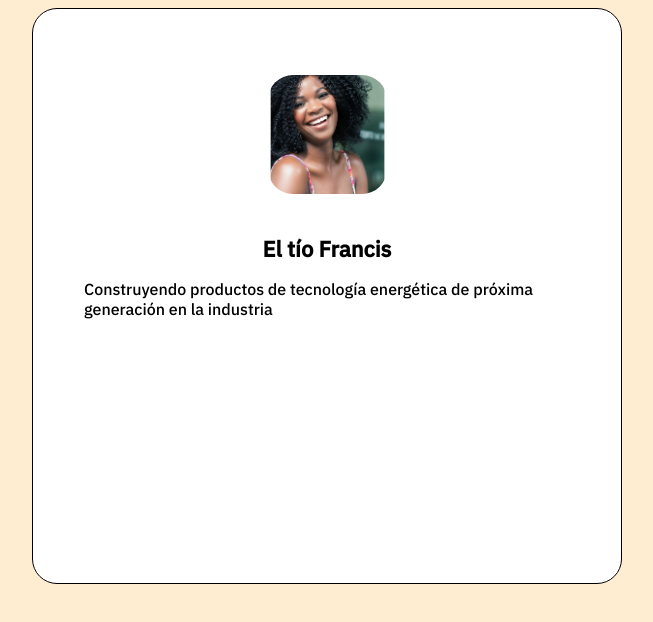
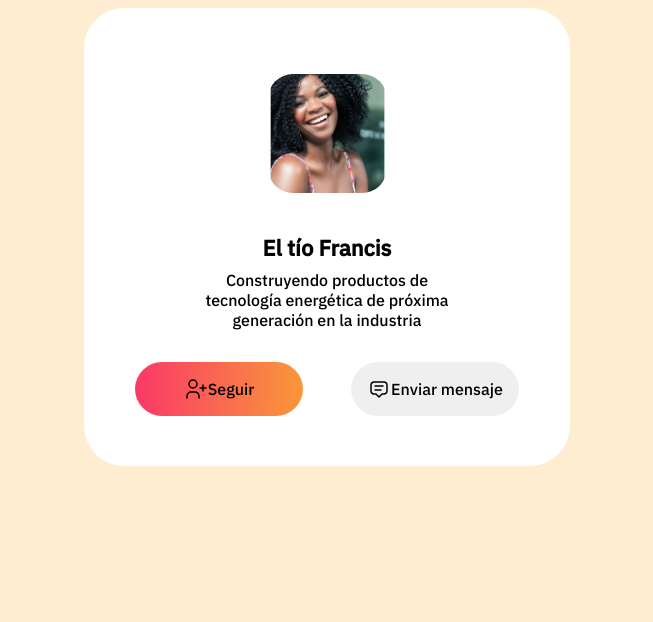
Before and after one commit to JohyEast/USERPROFILE-04, a plain HTML site: page index.html in a window 1280 px wide. Shown: the whole page, without its empty margins (313-966 px from the left). Drawn offline with Linux system fonts and the light colour scheme.

Commit message:
ultima version

```diff
--- a/index.html
+++ b/index.html
@@ -19,7 +19,11 @@
    <div class="div-imagen">
    </div>
    <h1>El tío Francis</h1>
-   <p>Construyendo productos de tecnología energética de próxima generación en la industria</p>
+   <span>Construyendo productos de tecnología energética de próxima generación en la industria</span>
+   <div class="botones">
+    <button class="seguir button"><img src="./IMG/FramePer.svg" alt="seguir"> Seguir</button>
+    <button class="dm button"><img src="./IMG/FrameMens.svg" alt="enviar mensaje">Enviar mensaje</button>
+   </div>
   </div>
  </div>
 </body>
--- a/style.css
+++ b/style.css
@@ -1,5 +1,6 @@
 * {
  font-family: IBM Plex Sans;
+ box-sizing: border-box;
 }
 
 body {
@@ -13,13 +14,12 @@ body {
 .principal {
  width: 486px;
  height: 458px;
- border-radius: 25px;
+ border-radius: 40px;
  background-color: #ffffff;
  display: flex;
  flex-direction: column;
  align-items: center;
  padding: 66px 51px 50px;
- border: thin solid black;
 }
 
 .div-imagen {
@@ -36,3 +36,37 @@ h1 {
  margin-top: 40px;
  font-size: 22px;
 }
+
+span {
+ width: 275px;
+ height: 63px;
+ text-align: center;
+ font-size: 16px;
+ margin-top: 8px;
+}
+.botones {
+ margin-top: 29px;
+ display: flex;
+ justify-content: space-between;
+ width: 100%;
+}
+
+.button {
+ width: 168px;
+ height: 54px;
+ border-radius: 35px;
+ font-size: 16px;
+ display: flex;
+ align-items: center;
+ justify-content: center;
+ border: none;
+ cursor: pointer;
+}
+
+.seguir {
+ background-image: linear-gradient(90.41deg, #fa3967 0.35%, #fa9639 98.37%);
+}
+
+.seguir:hover {
+ background-image: linear-gradient(90.41deg, #fa9639 0.35%, #fa3967 98.37%);
+}
```
Also changed, not shown: IMG/FrameMens.svg (added), IMG/FramePer.svg (added), IMG/Rectangle 4.svg (deleted).
